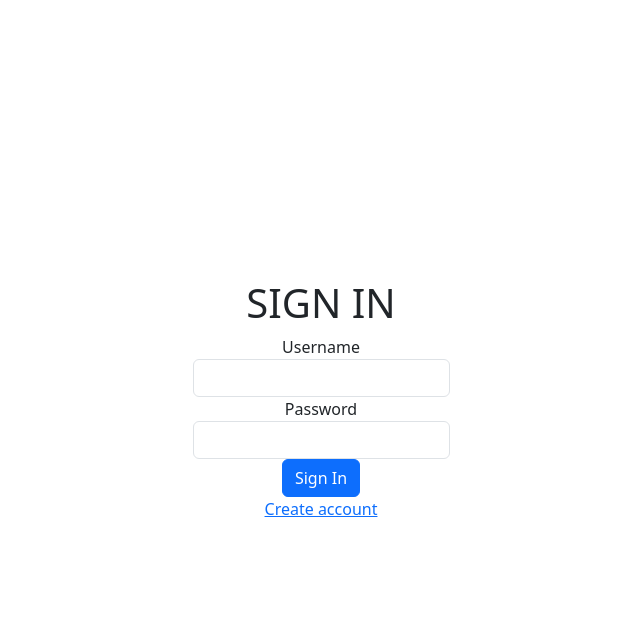
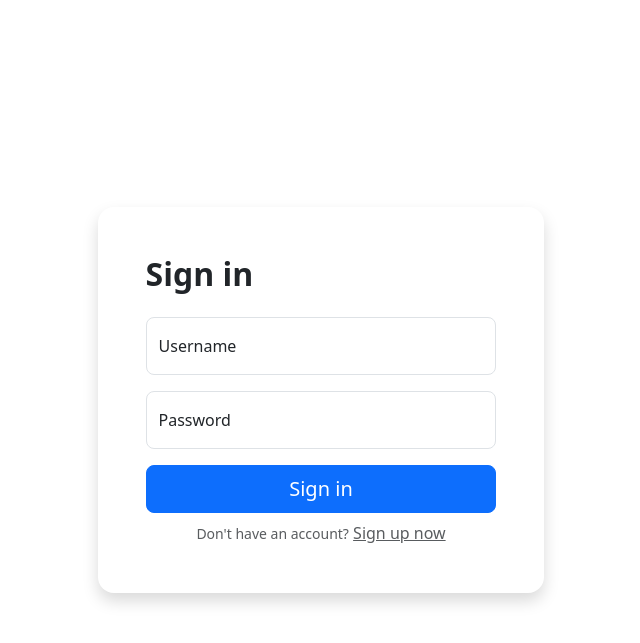
Before and after one commit to Naraka/news-drop, a Django app: page /signin/ in a window 1280 px wide. Shown: the top 643 px of the page, without its empty margins (319-959 px from the left). Run offline with Django 5.2, Linux system fonts and the light colour scheme; some libraries are stand-ins or nearby versions.

Commit message:
feat(news-drop): added some sign style

```diff
--- a/news-drop/templates/users/signin.html
+++ b/news-drop/templates/users/signin.html
@@ -1,31 +1,33 @@
 {% extends "users/base.html" %}
 
 {% block "content" %}
-
-<h1> SIGN IN </h1>
 
 {% if error is not None %}
 <div class="alert alert-warning" role="alert">
     {{error}}
   </div>
 {% endif %}
-
-<form action="{% url 'signin' %}" method="POST">
-    {% csrf_token %}
-    <div class="form-group">
-        <label for="id_username">Username</label>
-        <input type="text" class="form-control" id="id_username" name="username">
+ <div class="modal-dialog" role="document">
+     <div class="modal-content rounded-4 shadow">
+         <div class="modal-header p-5 pb-4 border-bottom-0">
+             <h1 class="fw-bold mb-0 fs-2">Sign in</h1>
+            </div>
+            <div class="modal-body p-5 pt-0">
+                <form action="{% url 'signin' %}" method="POST">
+                {% csrf_token %}
+            <div class="form-floating mb-3">
+              <input type="text" class="form-control rounded-3" id="id_username" placeholder="Username" name="username">
+              <label for="floatingInput">Username</label>
+            </div>
+            <div class="form-floating mb-3">
+              <input type="password" class="form-control rounded-3" id="id_password1" name="password" placeholder="Password">
+              <label for="floatingPassword">Password</label>
+            </div>
+            <button class="w-100 mb-2 btn btn-lg rounded-3 btn-primary" type="submit">Sign in</button>
+            <small class="text-body-secondary">Don't have an account?</small>
+            <a class="text-body-secondary"href="{% url 'signup' %}">Sign up now</a>
+          </form>
+        </div>
     </div>
-    <div class="form-group">
-        <label for="id_password1">Password</label>
-        <input type="password" class="form-control" id="id_password1" name="password">
-    </div>
-    <button type="submit" class="btn btn-primary">Sign In</button>
-    <input type="hidden" name="next" value="{{ request.GET.next }}">
-</form>
-
-<a href="{% url 'signup' %}">
-    Create account
-</a>
-
+</div>
 {% endblock "content" %}
```
